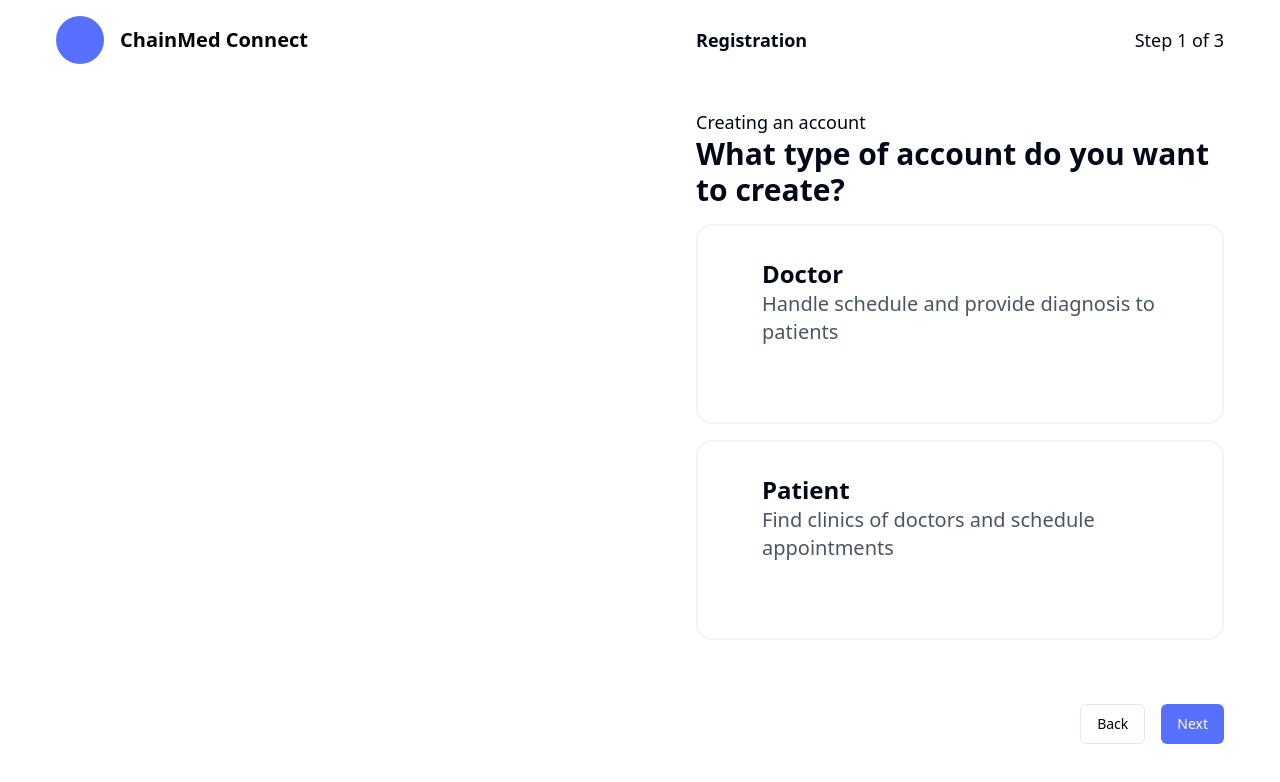
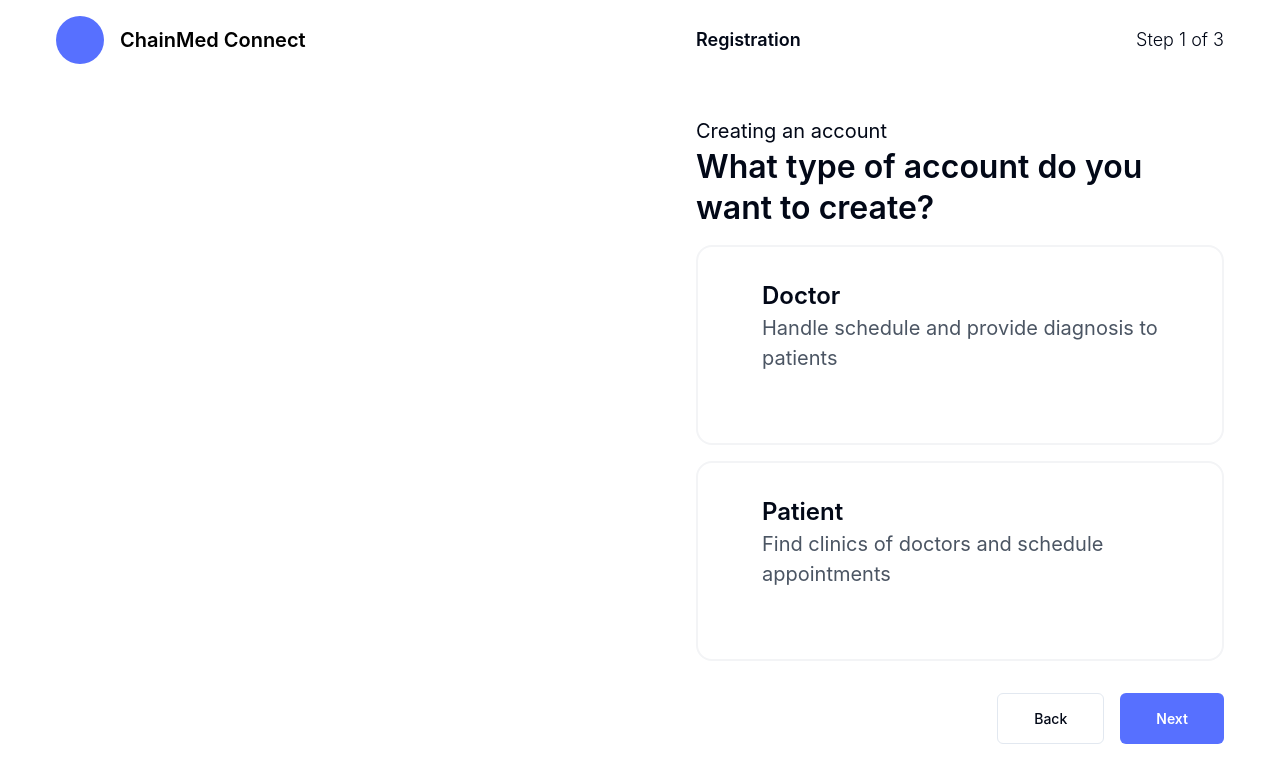
Before and after one commit to Samshh/Hackathon-Project---The-Launchpad, a React (Vite) app in the folder frontend/: page /register in a window 1280 px wide. Shown: the top 782 px of the page. Built offline with nearby package versions, Linux system fonts and the light colour scheme.

Commit message:
shad cn and others

```diff
--- a/frontend/src/components/ui/button.tsx
+++ b/frontend/src/components/ui/button.tsx
@@ -9,7 +9,7 @@ const buttonVariants = cva(
   {
     variants: {
       variant: {
-        default: "bg-accent text-white hover:bg-accent/90",
+        default: "bg-accent text-white font-semibold hover:bg-accent/90",
         destructive:
           "bg-destructive text-destructive-foreground hover:bg-destructive/90",
         outline:
@@ -20,7 +20,7 @@ const buttonVariants = cva(
         link: "text-primary underline-offset-4 hover:underline",
       },
       size: {
-        default: "h-10 px-4 py-2",
+        default: "h-[3.188rem] px-[2.25rem] py-2",
         sm: "h-9 rounded-md px-3",
         lg: "h-11 rounded-md px-8",
         icon: "h-10 w-10",
--- a/frontend/src/index.css
+++ b/frontend/src/index.css
@@ -3,6 +3,55 @@
 @tailwind utilities;
 
 @layer base {
+  body {
+    margin: 0;
+    display: flex;
+    place-items: center;
+  }
+
+  #root {
+    width: 100%;
+    min-height: 100vh;
+  }
+
+  h1,
+  h2,
+  h3,
+  h4,
+  h5,
+  h6 {
+    font-weight: 700;
+  }
+
+  h1 {
+    font-size: var(--text-h1-size);
+    line-height: 1;
+  }
+
+  h2 {
+    font-size: var(--text-h2-size);
+    line-height: 1;
+  }
+
+  h3 {
+    font-size: var(--text-h3-size);
+    line-height: 1.2;
+  }
+
+  h4 {
+    font-size: var(--text-h4-size);
+    line-height: 1.3;
+  }
+
+  h5 {
+    font-size: var(--text-h5-size);
+    line-height: 1.4;
+  }
+
+  h6 {
+    font-size: var(--text-h6-size);
+    line-height: 1.5;
+  }
   :root {
     --background: 0 0% 100%;
     --foreground: 222.2 84% 4.9%;
@@ -29,6 +78,15 @@
     --chart-3: 197 37% 24%;
     --chart-4: 43 74% 66%;
     --chart-5: 27 87% 67%;
+
+    font-family: Inter, system-ui, Avenir, Helvetica, Arial, sans-serif;
+    line-height: 1.5;
+    font-weight: 400;
+
+    font-synthesis: none;
+    text-rendering: optimizeLegibility;
+    -webkit-font-smoothing: antialiased;
+    -moz-osx-font-smoothing: grayscale;
   }
 
   .dark {
@@ -67,3 +125,14 @@
     @apply bg-background text-foreground;
   }
 }
+
+@media screen and (min-width: 768px) {
+  :root {
+    --text-h1-size: 3.5rem;
+    --text-h2-size: 3rem;
+    --text-h3-size: 2.5rem;
+    --text-h4-size: 2rem;
+    --text-h5-size: 1.5rem;
+    --text-h6-size: 1.25rem;
+  }
+}
--- a/frontend/src/pages/home/index.tsx
+++ b/frontend/src/pages/home/index.tsx
@@ -27,9 +27,9 @@ export default function HomePage() {
       </nav>
       <section className="flex items-center min-h-[33.75rem] h-full">
         <div className="w-1/2">
-          <h1 className="text-6xl font-bold text-black">Schedule appointments with doctors in a safe and secure way.</h1>
-          <p className="text-2xl text-gray-600 pt-8">ChainMed Connect is an online doctor appointment scheduling app that uses the power of blockchain to keep your medical data encrypted.</p>
-          <Button onClick={toRegister} className="mt-[1rem]">
+          <h1 className="font-bold text-black">Schedule appointments with doctors in a safe and secure way.</h1>
+          <h5 className="font-normal text-gray-600 pt-[1rem]">ChainMed Connect is an online doctor appointment scheduling app that uses the power of blockchain to keep your medical data encrypted.</h5>
+          <Button onClick={toRegister} className="mt-[4rem]">
             Get Started
           </Button>
         </div>
--- a/frontend/src/pages/register/components/RegistrationChoice.tsx
+++ b/frontend/src/pages/register/components/RegistrationChoice.tsx
@@ -30,22 +30,22 @@ export default function RegistrationChoice() {
         <p className="text-lg font-light">Step 1 of 3</p>
       </div>
       <div className="flex flex-col">
-        <p className="text-lg">Creating an account</p>
-        <p className="font-semibold text-3xl">What type of account do you want to create?</p>
-        <div className="flex flex-col gap-[1rem] pt-[1rem] pb-[4rem]">
+        <h6 className="font-normal">Creating an account</h6>
+        <h4 className="font-semibold">What type of account do you want to create?</h4>
+        <div className="flex flex-col gap-[1rem] pt-[1rem] pb-[2rem]">
           <div
             className={`w-full h-[12.5rem] border-2 border-gray-100 rounded-[1rem] px-[4rem] py-[2rem] cursor-pointer ${activeToggle === 'doctor' ? 'bg-accent' : ''}`}
             onClick={() => handleToggleClick('doctor')}
           >
-            <p className={`text-2xl font-semibold text-start ${activeToggle === 'doctor' ? 'text-white' : ''}`}>Doctor</p>
-            <p className={`text-xl text-start text-gray-600 ${activeToggle === 'doctor' ? 'text-white' : ''}`}>Handle schedule and provide diagnosis to patients</p>
+            <h5 className={`font-semibold text-start ${activeToggle === 'doctor' ? 'text-white' : ''}`}>Doctor</h5>
+            <h6 className={`font-normal text-start text-gray-600 ${activeToggle === 'doctor' ? 'text-white' : ''}`}>Handle schedule and provide diagnosis to patients</h6>
           </div>
           <div
             className={`w-full h-[12.5rem] border-2 border-gray-100 rounded-[1rem] px-[4rem] py-[2rem] cursor-pointer ${activeToggle === 'patient' ? 'bg-accent text-white' : ''}`}
             onClick={() => handleToggleClick('patient')}
           >
-            <p className={`text-2xl font-semibold text-start ${activeToggle === 'patient' ? 'text-white' : ''}`}>Patient</p>
-            <p className={`text-xl text-start text-gray-600 ${activeToggle === 'patient' ? 'text-white' : ''}`}>Find clinics of doctors and schedule appointments</p>
+            <h5 className={`font-semibold text-start ${activeToggle === 'patient' ? 'text-white' : ''}`}>Patient</h5>
+            <h6 className={`font-normal text-start text-gray-600 ${activeToggle === 'patient' ? 'text-white' : ''}`}>Find clinics of doctors and schedule appointments</h6>
           </div>
         </div>
         <div className="flex justify-end gap-[1rem]">
--- a/frontend/src/pages/register/patient/components/PatientForm.tsx
+++ b/frontend/src/pages/register/patient/components/PatientForm.tsx
@@ -36,7 +36,7 @@ export default function PatientForm() {
       <div className="flex flex-col gap-[1rem]">
         <div className="flex flex-col">
           <p className="text-lg">Filling up basic information</p>
-          <p className="font-semibold text-3xl">What are your personal details?</p>
+          <h3 className="font-semibold">What are your personal details?</h3>
         </div>
         <div className="flex flex-col gap-[1rem]">
           <div className="flex flex-col gap-[.25rem]">
--- a/frontend/tailwind.config.js
+++ b/frontend/tailwind.config.js
@@ -17,6 +17,12 @@ module.exports = {
       },
     },
     extend: {
+      fontSize: {
+        'display': ['4.5rem', {
+          fontWeight: 700,
+          lineHeight: 1,
+        }],
+      },
       colors: {
         border: "hsl(var(--border))",
         input: "hsl(var(--input))",
```
